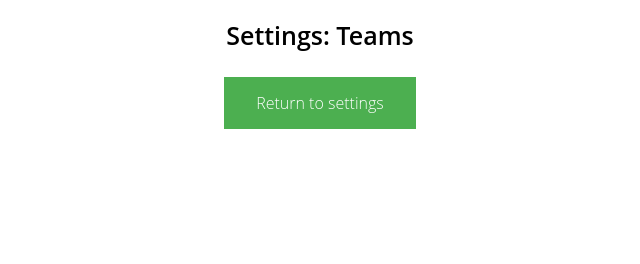
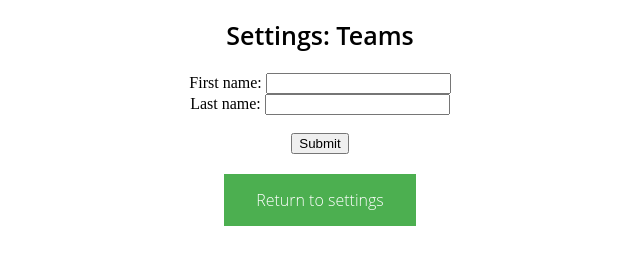
Before and after one commit to james-student/scaling-bassoon, a plain HTML site: page index.html in a window 1280 px wide. Shown: the part 52-316 px from the top of the page, without its empty margins (320-960 px from the left). Drawn offline with Linux system fonts and the light colour scheme.

Commit message:
Update index.html

```diff
--- a/index.html
+++ b/index.html
@@ -6,4 +6,20 @@
 <h2>Settings: Teams</h2>
 <center>
 
+<form id="frm1" action="/action_page.php">
+  First name: <input type="text" name="fname"><br>
+  Last name: <input type="text" name="lname"><br><br>
+  <input type="button" onclick="myFunction()" value="Submit">
+</form>
+
+<script>
+function myFunction() {
+  document.getElementById("frm1").submit();
+}
+</script>
+
+</body>
+</html>
+
+
 <a href= "ems_settings_v1.html" "button class="button">Return to settings</button>
```
